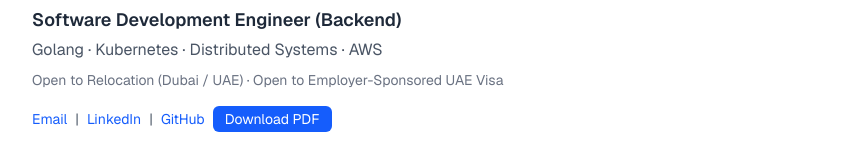
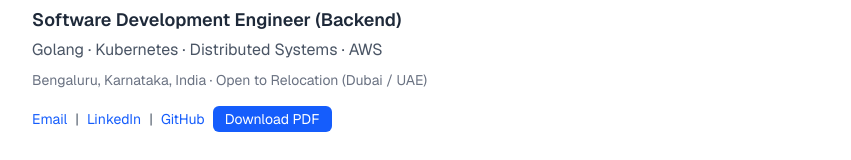
Before and after one commit to jayendrapawar/resume, a Next.js app: page / in a window 1280 px wide. Shown: the part 147-307 px from the top of the page, without its empty margins (208-1059 px from the left). Built offline with nearby package versions, Linux system fonts and the light colour scheme.

Commit message:
Update location in page.tsx

```diff
--- a/app/page.tsx
+++ b/app/page.tsx
@@ -17,7 +17,7 @@ export default function Resume() {
           </p>
 
           <p className="mt-2 text-xs sm:text-sm text-gray-500">
-            Open to Relocation (Dubai / UAE) · Open to Employer-Sponsored UAE Visa
+            Bengaluru, Karnataka, India · Open to Relocation (Dubai / UAE)
           </p>
 
           <div className="mt-4 flex flex-wrap items-center gap-2 text-sm text-gray-600">
```
